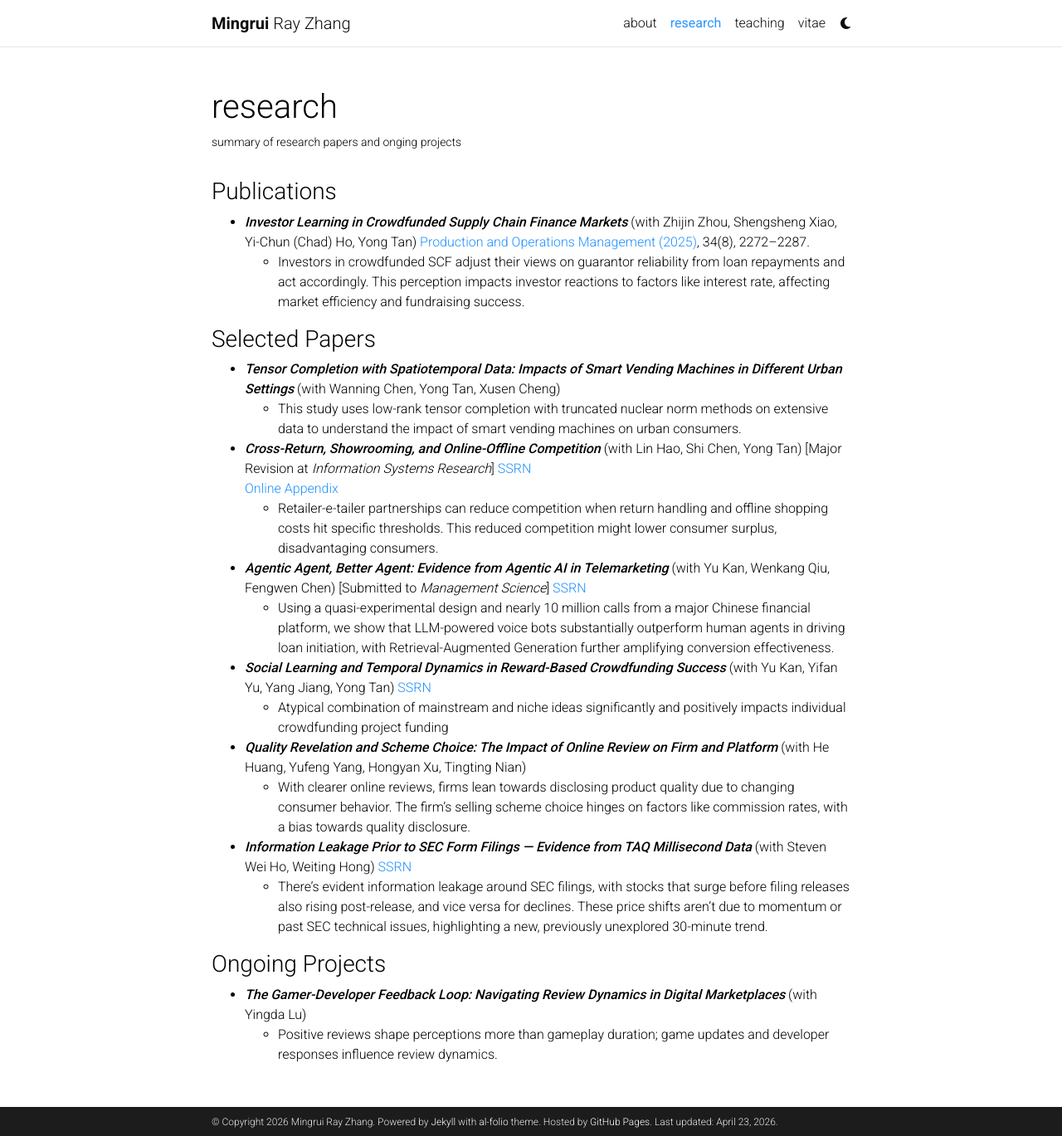
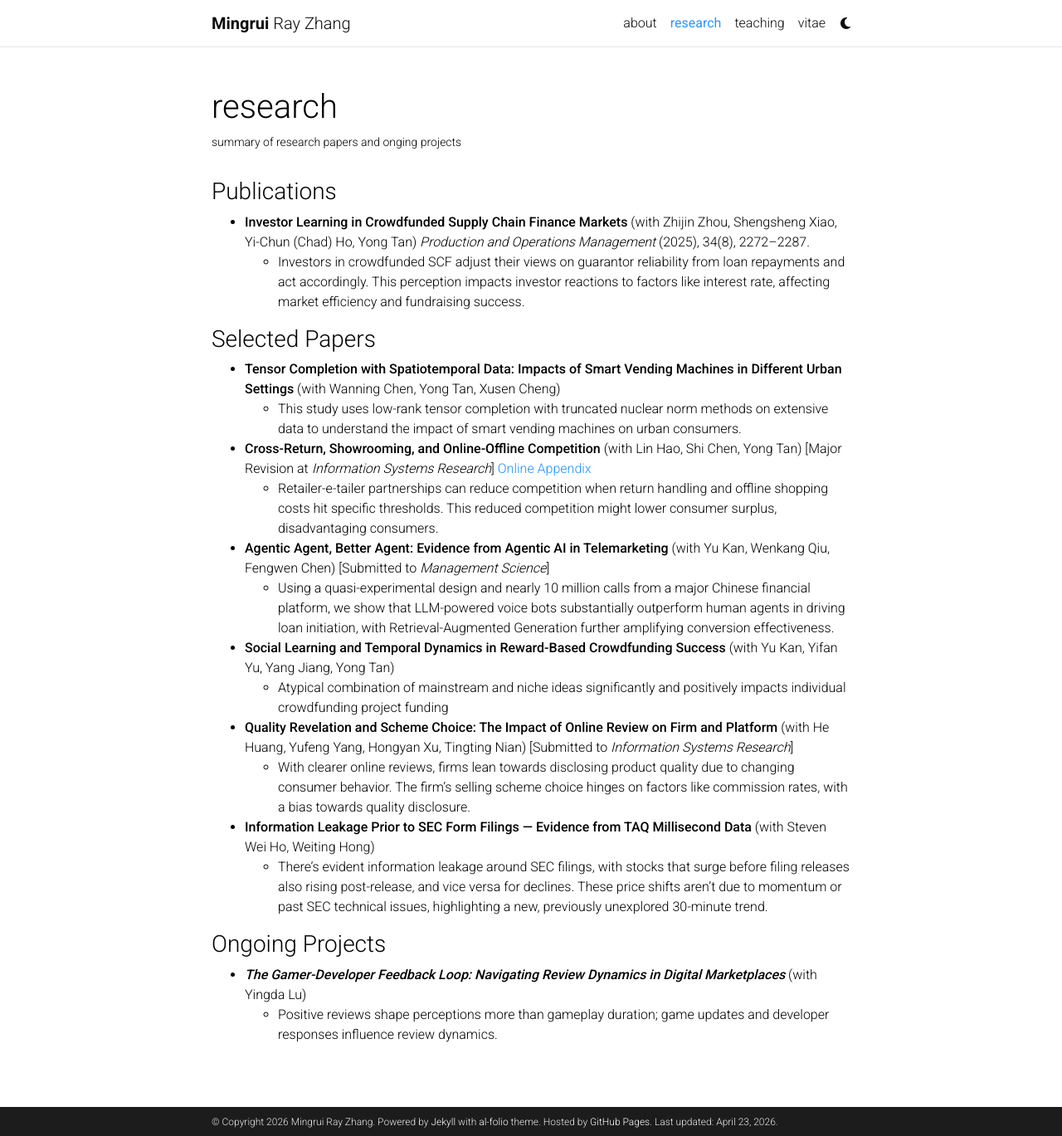
Before and after one commit to MingruiRayZhang/MingruiRayZhang.github.io, a Jekyll site: the page built from _pages/research.md, in a window 1280 px wide and 1369 px high. Shown: the whole window at 83% size. Built offline with Jekyll 4.4.1, drawn with Linux system fonts in a browser that asks for light colours; comment, search, counter and statistics services are not loaded; a style sheet for code colours, icons or effects is not loaded.

Commit message:
Update research.md

```diff
--- a/_pages/research.md
+++ b/_pages/research.md
@@ -9,28 +9,27 @@
 
 ### Publications
 
-- ***Investor Learning in Crowdfunded Supply Chain Finance Markets*** (with Zhijin Zhou, Shengsheng Xiao, Yi-Chun (Chad) Ho, Yong Tan) [Production and Operations Management (2025)](https://journals.sagepub.com/doi/10.1177/10591478251317137), 34(8), 2272–2287.
+- [**Investor Learning in Crowdfunded Supply Chain Finance Markets**](https://journals.sagepub.com/doi/10.1177/10591478251317137) (with Zhijin Zhou, Shengsheng Xiao, Yi-Chun (Chad) Ho, Yong Tan) *Production and Operations Management* (2025), 34(8), 2272–2287.
   - Investors in crowdfunded SCF adjust their views on guarantor reliability from loan repayments and act accordingly. This perception impacts investor reactions to factors like interest rate, affecting market efficiency and fundraising success.
 
 ### Selected Papers
 
-- ***Tensor Completion with Spatiotemporal Data: Impacts of Smart Vending Machines in Different Urban Settings*** (with Wanning Chen, Yong Tan, Xusen Cheng)
+- **Tensor Completion with Spatiotemporal Data: Impacts of Smart Vending Machines in Different Urban Settings** (with Wanning Chen, Yong Tan, Xusen Cheng)
   - This study uses low-rank tensor completion with truncated nuclear norm methods on extensive data to understand the impact of smart vending machines on urban consumers.
 
-- ***Cross-Return, Showrooming, and Online-Offline Competition*** (with Lin Hao, Shi Chen, Yong Tan) [Major Revision at *Information Systems Research*] [SSRN](https://papers.ssrn.com/sol3/papers.cfm?abstract_id=5696402) <br>
-  [Online Appendix](/assets/appendices/ZhangHaoChenTan-2025-appendix.pdf)
+- [**Cross-Return, Showrooming, and Online-Offline Competition**](https://papers.ssrn.com/sol3/papers.cfm?abstract_id=5696402) (with Lin Hao, Shi Chen, Yong Tan) [Major Revision at *Information Systems Research*] [Online Appendix](/assets/appendices/ZhangHaoChenTan-2025-appendix.pdf)
   -  Retailer-e-tailer partnerships can reduce competition when return handling and offline shopping costs hit specific thresholds. This reduced competition might lower consumer surplus, disadvantaging consumers.
 
-- ***Agentic Agent, Better Agent: Evidence from Agentic AI in Telemarketing*** (with Yu Kan, Wenkang Qiu, Fengwen Chen) [Submitted to *Management Science*] [SSRN](https://papers.ssrn.com/sol3/papers.cfm?abstract_id=4180052)
+- [**Agentic Agent, Better Agent: Evidence from Agentic AI in Telemarketing**](https://papers.ssrn.com/sol3/papers.cfm?abstract_id=4180052) (with Yu Kan, Wenkang Qiu, Fengwen Chen) [Submitted to *Management Science*]
   - Using a quasi-experimental design and nearly 10 million calls from a major Chinese financial platform, we show that LLM-powered voice bots substantially outperform human agents in driving loan initiation, with Retrieval-Augmented Generation further amplifying conversion effectiveness.
 
-- ***Social Learning and Temporal Dynamics in Reward-Based Crowdfunding Success*** (with Yu Kan, Yifan Yu, Yang Jiang, Yong Tan) [SSRN](https://papers.ssrn.com/sol3/papers.cfm?abstract_id=4180052)
+- [**Social Learning and Temporal Dynamics in Reward-Based Crowdfunding Success**](https://papers.ssrn.com/sol3/papers.cfm?abstract_id=4180052) (with Yu Kan, Yifan Yu, Yang Jiang, Yong Tan)
   - Atypical combination of mainstream and niche ideas significantly and positively impacts individual crowdfunding project funding
 
-- ***Quality Revelation and Scheme Choice: The Impact of Online Review on Firm and Platform*** (with He Huang, Yufeng Yang, Hongyan Xu, Tingting Nian)
+- **Quality Revelation and Scheme Choice: The Impact of Online Review on Firm and Platform** (with He Huang, Yufeng Yang, Hongyan Xu, Tingting Nian) [Submitted to *Information Systems Research*]
   - With clearer online reviews, firms lean towards disclosing product quality due to changing consumer behavior. The firm's selling scheme choice hinges on factors like commission rates, with a bias towards quality disclosure.
 
-- ***Information Leakage Prior to SEC Form Filings --- Evidence from TAQ Millisecond Data*** (with Steven Wei Ho, Weiting Hong) [SSRN](https://papers.ssrn.com/sol3/papers.cfm?abstract_id=3302096)
+- [**Information Leakage Prior to SEC Form Filings --- Evidence from TAQ Millisecond Data**](https://papers.ssrn.com/sol3/papers.cfm?abstract_id=3302096) (with Steven Wei Ho, Weiting Hong)
   - There's evident information leakage around SEC filings, with stocks that surge before filing releases also rising post-release, and vice versa for declines. These price shifts aren't due to momentum or past SEC technical issues, highlighting a new, previously unexplored 30-minute trend.
 
 ### Ongoing Projects
```
